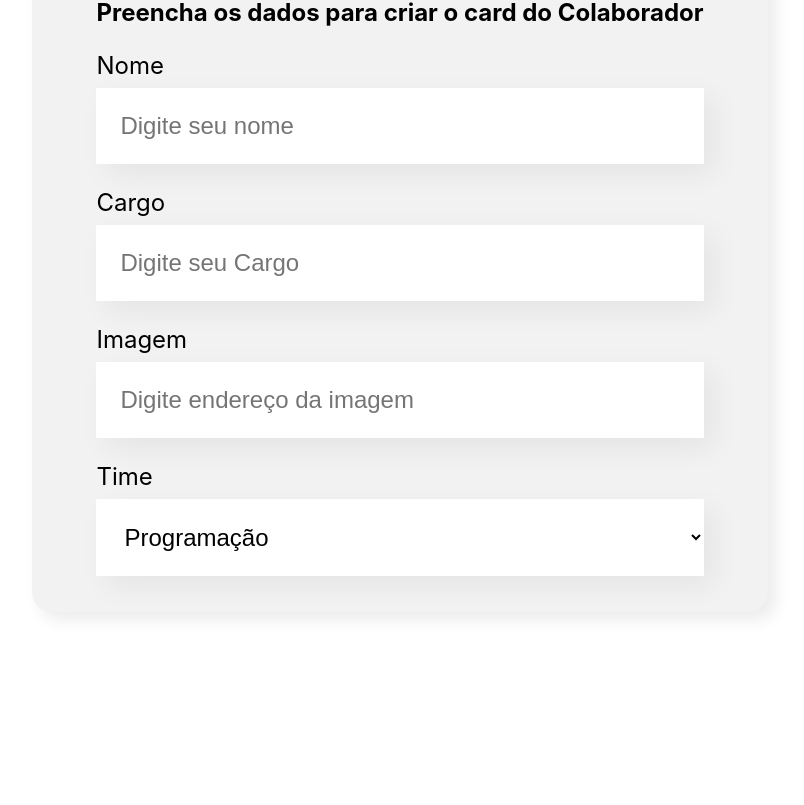
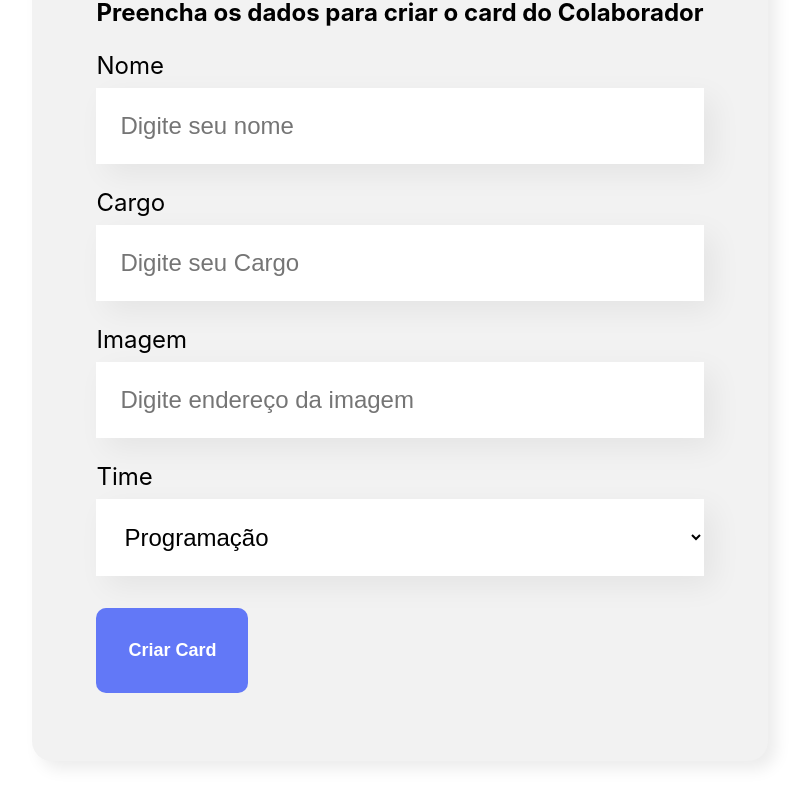
Before and after one commit to pedrorembold/Organo-reactjs, a React (Create React App) app: page / in a window 1280 px wide. Shown: the part 662-1467 px from the top of the page, without its empty margins (240-1044 px from the left). Before the commit the page ends 1354 px from the top, so only its background shows below. Built offline with nearby package versions, Linux system fonts and the light colour scheme.

Commit message:
Novos componentes criados e com estilos aplicados

```diff
--- /dev/null
+++ b/src/componentes/Botao/Botao.css
@@ -0,0 +1,16 @@
+.botao {
+    background-color: #6278f7;
+    border-radius: 10px;
+    font-weight: 700;
+    font-size: 18px;
+    padding: 32px;
+    border: none;
+    cursor: pointer;
+    color: #fff;
+    margin: 32px 0;
+}
+
+.botao:hover {
+    color: #95ffd4;
+
+}
--- /dev/null
+++ b/src/componentes/Botao/index.js
@@ -0,0 +1,9 @@
+import './Botao.css'
+
+const Botao = (props) => {
+    return(
+        <button className='botao'>{props.texto}</button>
+    )
+}
+
+export default Botao
--- a/src/componentes/CampoTexto/index.js
+++ b/src/componentes/CampoTexto/index.js
@@ -4,7 +4,7 @@ const CampoTexto = (props) => {
     return(
         <div className='campo-texto'>
             <label>{props.label}</label>
-            <input placeholder={props.placeholder}/>
+            <input required={props.obrigatorio} placeholder={props.placeholder}/>
         </div>
     )
 
--- a/src/componentes/ListaSuspensa/index.js
+++ b/src/componentes/ListaSuspensa/index.js
@@ -4,7 +4,7 @@ const ListaSuspensa = (props) => {
     return(
         <div className='lista-suspensa'>
             <label>{props.label}</label>
-            <select>
+            <select required={props.obrigatorio}>
                 {props.itens.map(item => <option key={item}>{item}</option>)}
             </select>
         </div>
--- a/src/componentes/formulario/index.js
+++ b/src/componentes/formulario/index.js
@@ -1,3 +1,4 @@
+import Botao from '../Botao'
 import CampoTexto from '../CampoTexto'
 import ListaSuspensa from '../ListaSuspensa'
 import './Formulario.css'
@@ -11,14 +12,20 @@ const Formulario = () => {
         'Mobile',
         'Inovação e Gestão'
     ]
+
+    const aoSalvar = (evento) => {
+        evento.preventDefault()
+        console.log('Form foi submetido');
+    }
     return(
          <section className='formulario'>
-             <form>
+             <form onSubmit={aoSalvar}>
                 <h2>Preencha os dados para criar o card do Colaborador</h2>
-                 <CampoTexto label="Nome" placeholder="Digite seu nome" />
-                 <CampoTexto label="Cargo" placeholder="Digite seu Cargo" />
+                 <CampoTexto obrigatorio={true} label="Nome" placeholder="Digite seu nome" />
+                 <CampoTexto obrigatorio={true} label="Cargo" placeholder="Digite seu Cargo" />
                  <CampoTexto label="Imagem" placeholder="Digite endereço da imagem" />
-                 <ListaSuspensa label="Time" itens={times}/>
+                 <ListaSuspensa  obrigatorio={true} label="Time" itens={times}/>
+                 <Botao texto="Criar Card"/>
              </form>
          </section>
         )
```
